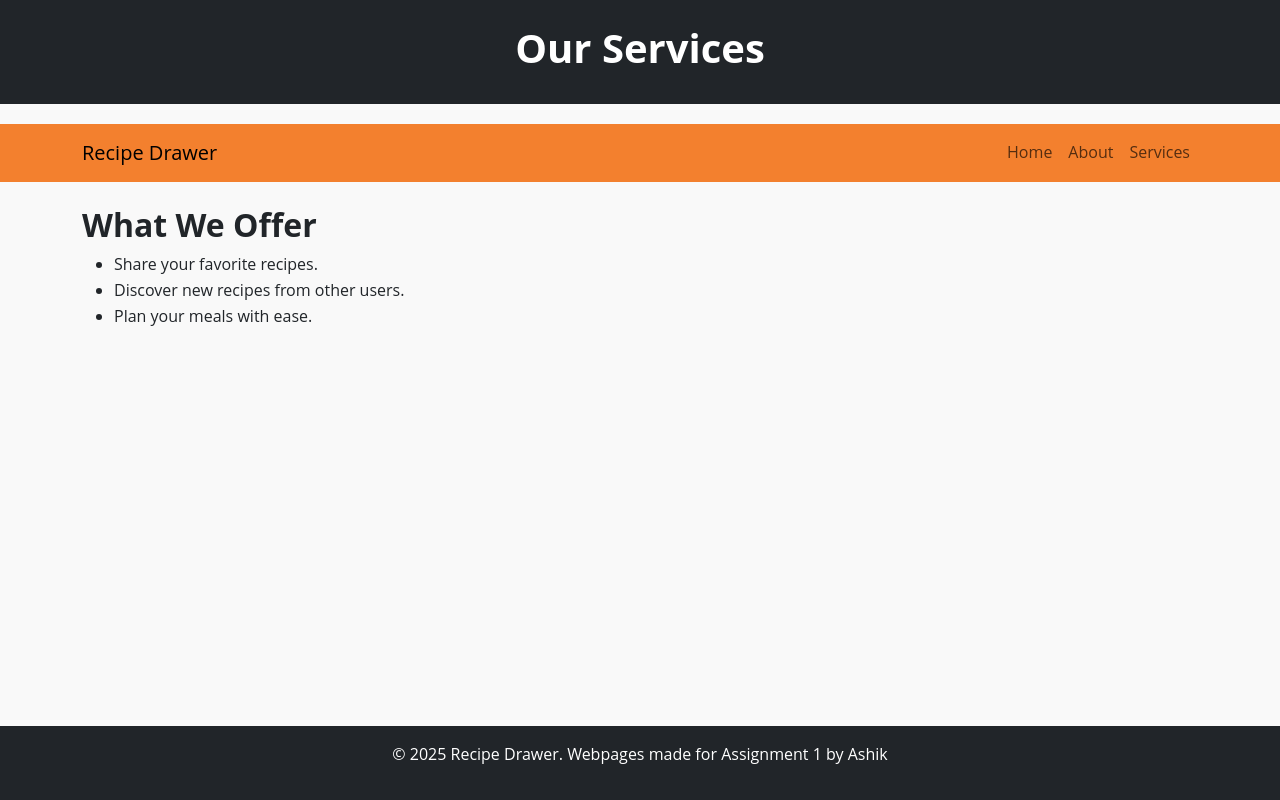
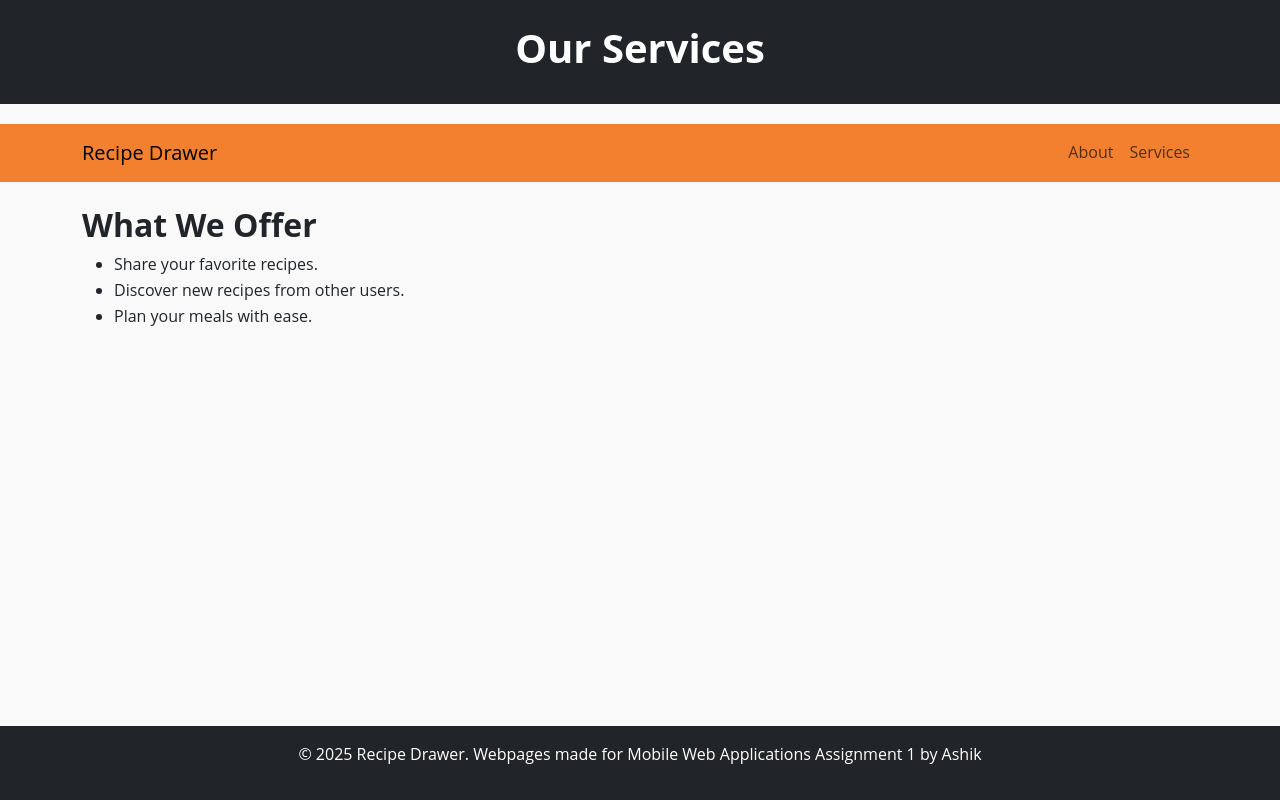
Before and after one commit to JoeAsh7/MobileWebApplications-Assignment1, a plain HTML site: page services.html in a window 1280 px wide. Drawn offline with nearby package versions, Linux system fonts and the light colour scheme.

Commit message:
Update services page with new footer

```diff
--- a/services.html
+++ b/services.html
@@ -20,7 +20,6 @@
             </button>
             <div class="collapse navbar-collapse" id="navbarNav">
                 <ul class="navbar-nav ms-auto">
-                    <li class="nav-item"><a class="nav-link" href="index.html">Home</a></li>
                     <li class="nav-item"><a class="nav-link" href="about.html">About</a></li>
                     <li class="nav-item"><a class="nav-link" href="services.html">Services</a></li>
                 </ul>
@@ -36,7 +35,7 @@
         </ul>
     </main>
     <footer class="bg-dark text-white text-center py-3">
-        <p>&copy; 2025 Recipe Drawer. Webpages made for Assignment 1 by Ashik</p>
+        <p>&copy; 2025 Recipe Drawer. Webpages made for Mobile Web Applications Assignment 1 by Ashik</p>
     </footer>
     <script src="https://cdn.jsdelivr.net/npm/bootstrap@5.3.0/dist/js/bootstrap.bundle.min.js"></script>
 </body>
```
